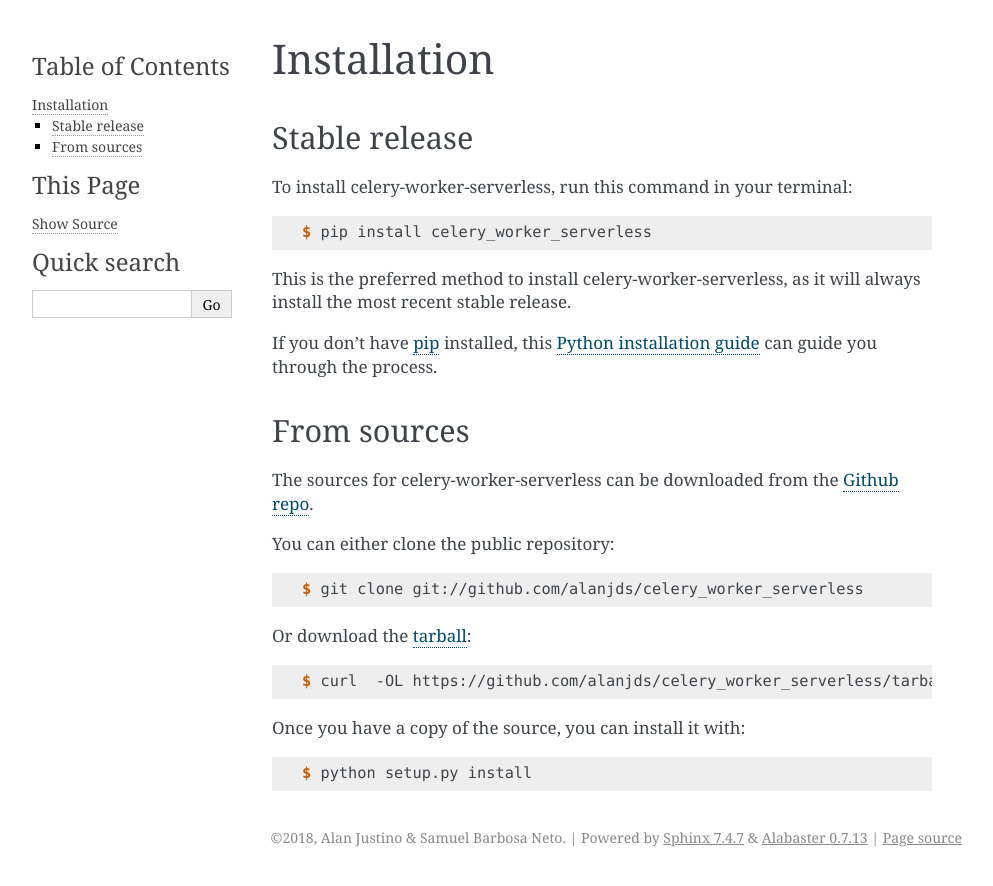
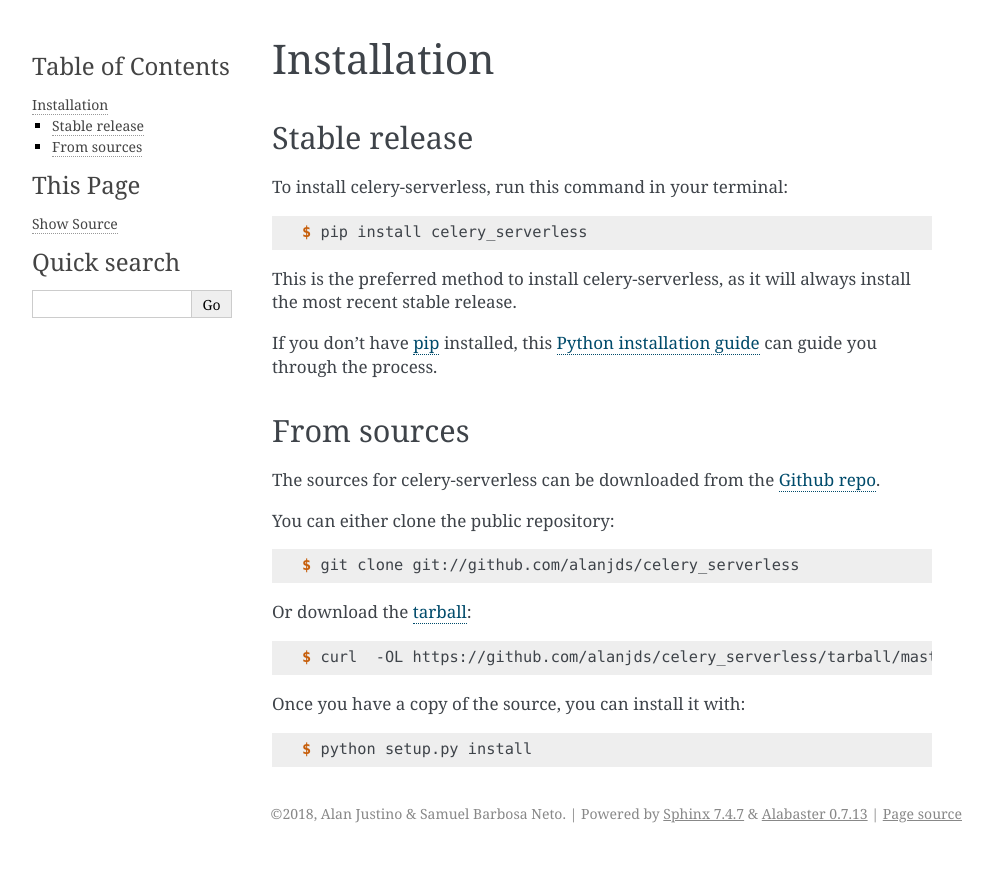
Before and after one commit to alanjds/celery-serverless, a Sphinx documentation site: the page built from docs/installation.rst, in a window 1280 px wide. Shown: the top 886 px of the page, without its empty margins (148-1141 px from the left). Built offline with Sphinx 7.4.7, drawn with Linux system fonts in a browser that asks for light colours; pages that are not in the unit, such as notebooks, are missing from menus; the version number is read from the project's files by our own code.

Commit message:
Update project name on the docs

```diff
--- a/docs/conf.py
+++ b/docs/conf.py
@@ -1,7 +1,7 @@
 #!/usr/bin/env python
 # -*- coding: utf-8 -*-
 #
-# celery_worker_serverless documentation build configuration file, created by
+# celery_serverless documentation build configuration file, created by
 # sphinx-quickstart on Fri Jun  9 13:47:02 2017.
 #
 # This file is execfile()d with the current directory set to its
@@ -22,7 +22,7 @@ import os
 import sys
 sys.path.insert(0, os.path.abspath('..'))
 
-import celery_worker_serverless
+import celery_serverless
 
 # -- General configuration ---------------------------------------------
 
@@ -47,7 +47,7 @@ source_suffix = '.rst'
 master_doc = 'index'
 
 # General information about the project.
-project = u'celery-worker-serverless'
+project = u'celery-serverless'
 copyright = u"2018, Alan Justino & Samuel Barbosa Neto"
 author = u"Alan Justino & Samuel Barbosa Neto"
 
@@ -56,9 +56,9 @@ author = u"Alan Justino & Samuel Barbosa Neto"
 # the built documents.
 #
 # The short X.Y version.
-version = celery_worker_serverless.__version__
+version = celery_serverless.__version__
 # The full version, including alpha/beta/rc tags.
-release = celery_worker_serverless.__version__
+release = celery_serverless.__version__
 
 # The language for content autogenerated by Sphinx. Refer to documentation
 # for a list of supported languages.
@@ -101,7 +101,7 @@ html_static_path = ['_static']
 # -- Options for HTMLHelp output ---------------------------------------
 
 # Output file base name for HTML help builder.
-htmlhelp_basename = 'celery_worker_serverlessdoc'
+htmlhelp_basename = 'celery_serverlessdoc'
 
 
 # -- Options for LaTeX output ------------------------------------------
@@ -128,8 +128,8 @@ latex_elements = {
 # (source start file, target name, title, author, documentclass
 # [howto, manual, or own class]).
 latex_documents = [
-    (master_doc, 'celery_worker_serverless.tex',
-     u'celery-worker-serverless Documentation',
+    (master_doc, 'celery_serverless.tex',
+     u'celery-serverless Documentation',
      u'Alan Justino & Samuel Barbosa Neto', 'manual'),
 ]
 
@@ -139,8 +139,8 @@ latex_documents = [
 # One entry per manual page. List of tuples
 # (source start file, name, description, authors, manual section).
 man_pages = [
-    (master_doc, 'celery_worker_serverless',
-     u'celery-worker-serverless Documentation',
+    (master_doc, 'celery_serverless',
+     u'celery-serverless Documentation',
      [author], 1)
 ]
 
@@ -151,10 +151,10 @@ man_pages = [
 # (source start file, target name, title, author,
 #  dir menu entry, description, category)
 texinfo_documents = [
-    (master_doc, 'celery_worker_serverless',
-     u'celery-worker-serverless Documentation',
+    (master_doc, 'celery_serverless',
+     u'celery-serverless Documentation',
      author,
-     'celery_worker_serverless',
+     'celery_serverless',
      'One line description of project.',
      'Miscellaneous'),
 ]
--- a/docs/index.rst
+++ b/docs/index.rst
@@ -1,4 +1,4 @@
-Welcome to celery-worker-serverless's documentation!
+Welcome to celery-serverless's documentation!
 ======================================
 
 .. toctree::
--- a/docs/installation.rst
+++ b/docs/installation.rst
@@ -8,13 +8,13 @@ Installation
 Stable release
 --------------
 
-To install celery-worker-serverless, run this command in your terminal:
+To install celery-serverless, run this command in your terminal:
 
 .. code-block:: console
 
-    $ pip install celery_worker_serverless
+    $ pip install celery_serverless
 
-This is the preferred method to install celery-worker-serverless, as it will always install the most recent stable release.
+This is the preferred method to install celery-serverless, as it will always install the most recent stable release.
 
 If you don't have `pip`_ installed, this `Python installation guide`_ can guide
 you through the process.
@@ -26,19 +26,19 @@ you through the process.
 From sources
 ------------
 
-The sources for celery-worker-serverless can be downloaded from the `Github repo`_.
+The sources for celery-serverless can be downloaded from the `Github repo`_.
 
 You can either clone the public repository:
 
 .. code-block:: console
 
-    $ git clone git://github.com/alanjds/celery_worker_serverless
+    $ git clone git://github.com/alanjds/celery_serverless
 
 Or download the `tarball`_:
 
 .. code-block:: console
 
-    $ curl  -OL https://github.com/alanjds/celery_worker_serverless/tarball/master
+    $ curl  -OL https://github.com/alanjds/celery_serverless/tarball/master
 
 Once you have a copy of the source, you can install it with:
 
@@ -47,5 +47,5 @@ Once you have a copy of the source, you can install it with:
     $ python setup.py install
 
 
-.. _Github repo: https://github.com/alanjds/celery_worker_serverless
-.. _tarball: https://github.com/alanjds/celery_worker_serverless/tarball/master
+.. _Github repo: https://github.com/alanjds/celery_serverless
+.. _tarball: https://github.com/alanjds/celery_serverless/tarball/master
--- a/docs/usage.rst
+++ b/docs/usage.rst
@@ -2,6 +2,6 @@
 Usage
 =====
 
-To use celery-worker-serverless in a project::
+To use celery-serverless in a project::
 
-    import celery_worker_serverless
+    import celery_serverless
```
Also changed, not shown: 2 other files.
